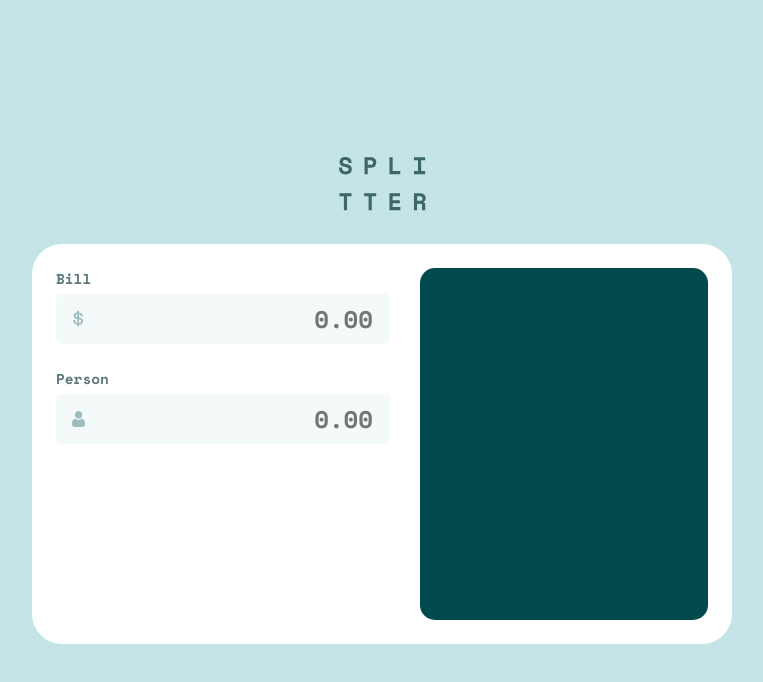
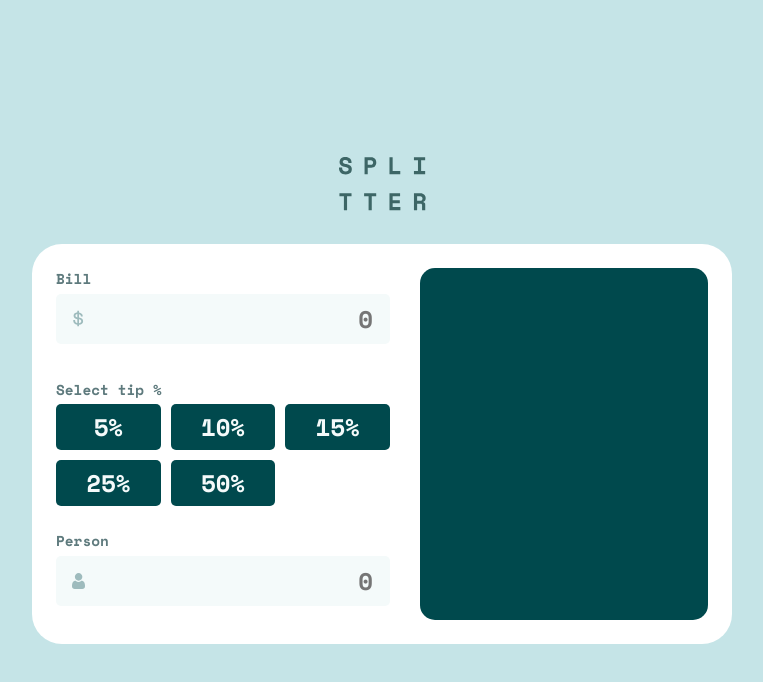
Before and after one commit to legloc/tip-calculator-app, a React (Create React App) app: page / in a window 1280 px wide. Shown: the top 682 px of the page, without its empty margins (258-1021 px from the left). Built offline with nearby package versions, Linux system fonts and the light colour scheme.

Commit message:
Created Radio group

```diff
--- a/src/App.sass
+++ b/src/App.sass
@@ -58,7 +58,46 @@ body
         transition: border .1s ease-in-out
 
         &:focus
-          border: 2px #00494d solid
+          border: 2px #26c0ab solid
+
+.radio-group
+  text-align: left
+
+  .group-title
+    font-size: .6em
+    font-weight: 700
+    color: #5e7a7d
+    margin-bottom: 5px
+
+  .group-wrapper
+    display: grid
+    grid-template-columns: 1fr 1fr 1fr
+    grid-gap: 10px
+    margin-bottom: 1em
+
+.radio-wrapper
+  input
+    display: none
+
+    &:checked + label
+      background: #26c2ad
+      color: #00494d
+
+  label
+    display: block
+    background: #00494d
+    border-radius: 5px
+    font-size: 1em
+    font-weight: 700
+    color: #f4fafa
+    text-align: center
+    padding: 5px 15px
+    cursor: pointer
+    transition: all .1s ease-in-out
+
+    &:hover
+      background: #9fe8df
+      color: #00494d
 
 .calculator
   display: flex
--- a/src/components/Calculator.js
+++ b/src/components/Calculator.js
@@ -1,10 +1,21 @@
 import Input from './Input'
+import Radio from './Radio'
 
 const Calculator = () => {
   return (
     <div className="calculator">
       <div className="wrapper-input">
         <Input title="Bill" icon="dollar" />
+        <div className="radio-group">
+          <span className="group-title">Select tip %</span>
+          <div className="group-wrapper">
+            <Radio title="5%" id="radio1" name="radio-tip" />
+            <Radio title="10%" id="radio2" name="radio-tip" />
+            <Radio title="15%" id="radio3" name="radio-tip" />
+            <Radio title="25%" id="radio4" name="radio-tip" />
+            <Radio title="50%" id="radio5" name="radio-tip" />
+          </div>
+        </div>
         <Input title="Person" icon="person" />
       </div>
       <div className="wrapper-output"></div>
--- a/src/components/Input.js
+++ b/src/components/Input.js
@@ -4,7 +4,7 @@ const Input = ({ title, icon }) => {
       <label className="group-wrapper">
         <span className="group-title">{ title }</span>
         <div className={ `input-wrapper icon-${ icon }` }>
-          <input type="text" placeholder="0.00" />
+          <input type="text" placeholder="0" />
         </div>
       </label>
     </div>
--- /dev/null
+++ b/src/components/Radio.js
@@ -0,0 +1,10 @@
+const Radio = ({ title, id, name }) => {
+  return (
+    <div className="radio-wrapper">
+      <input type="radio" id={ id } name={ name } />
+      <label htmlFor={ id }>{ title }</label>
+    </div>
+  )
+}
+
+export default Radio
```
